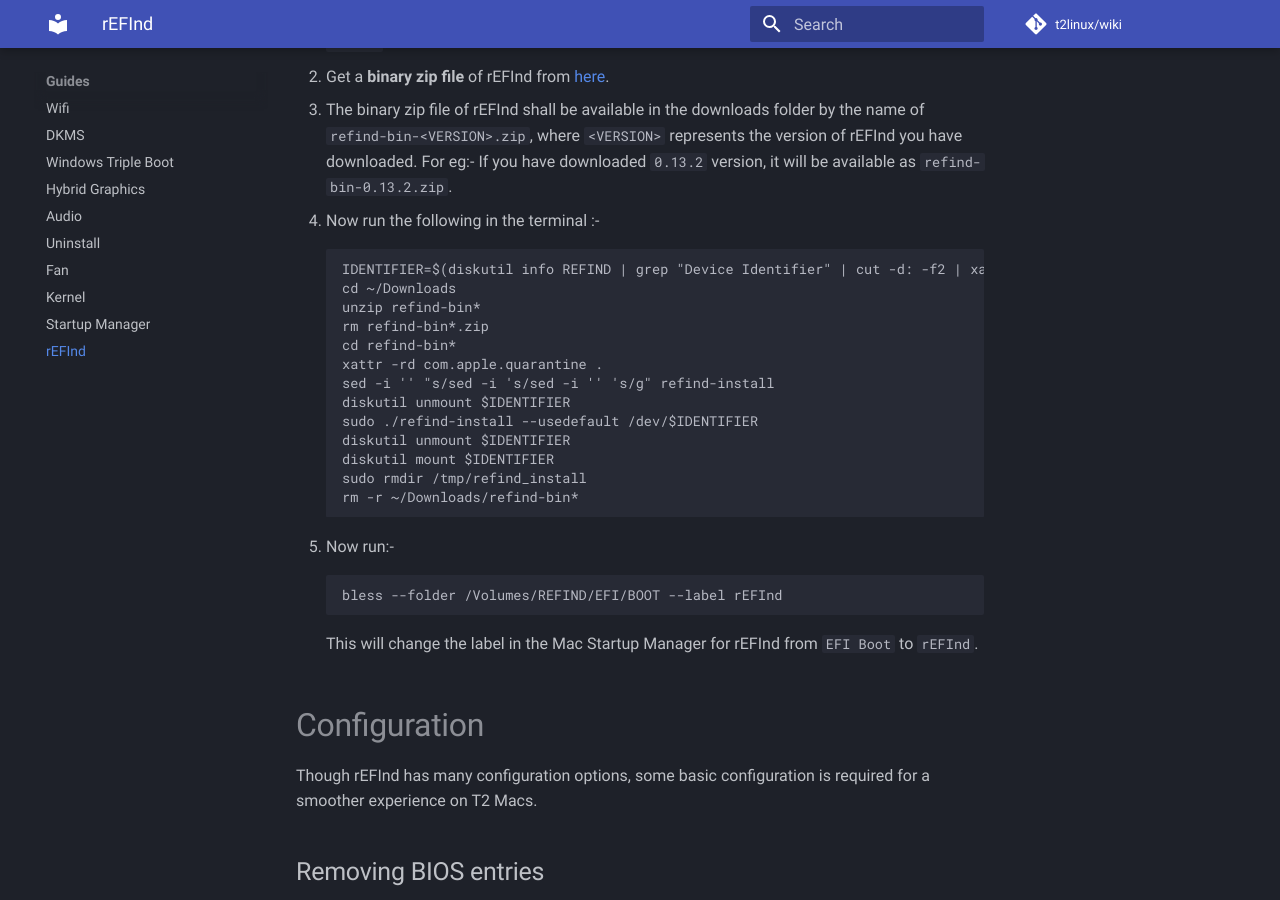
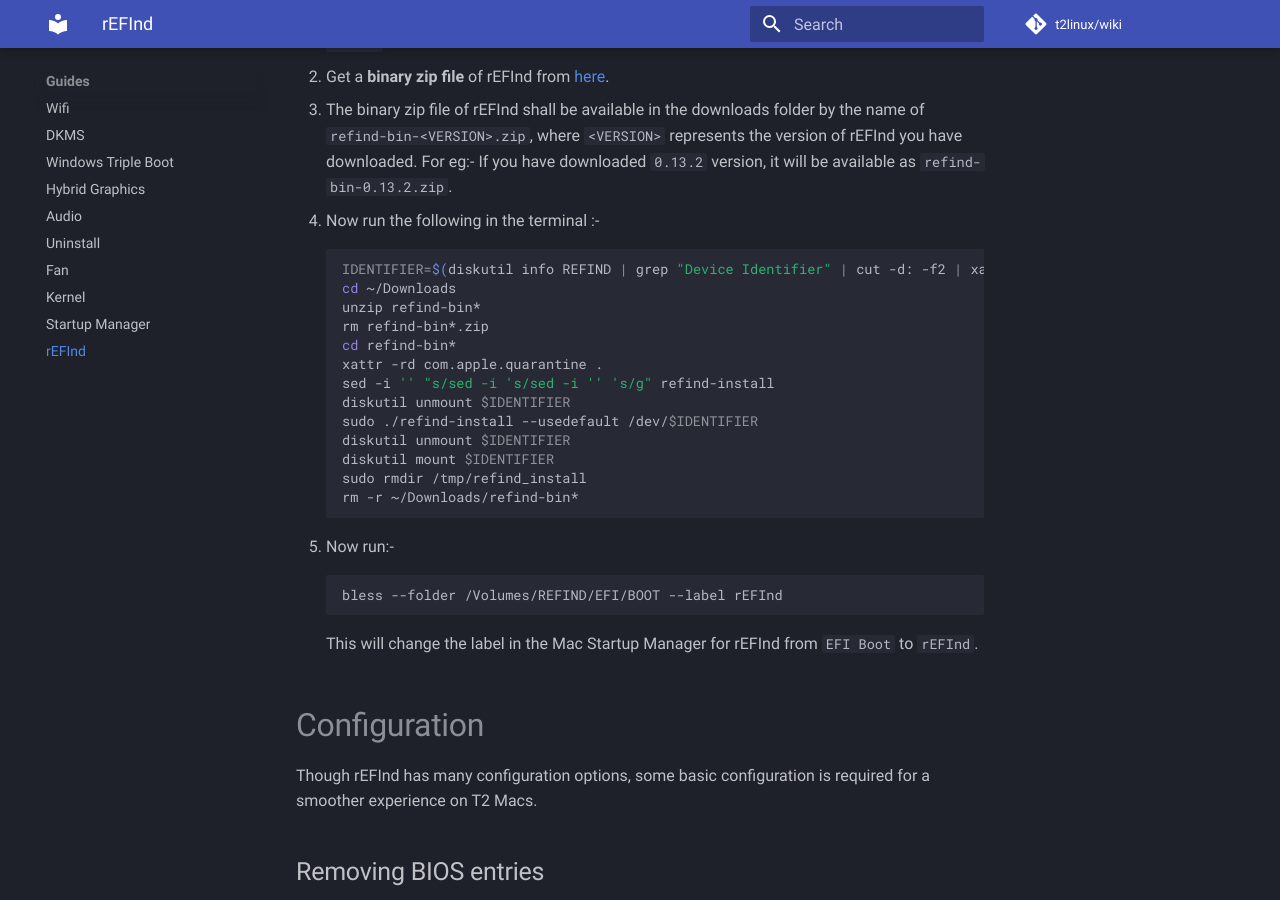
Before and after one commit to t2linux/wiki, an MkDocs documentation site: the page built from docs/guides/refind.md, in a window 1280 px wide and 900 px high, scrolled down 535 px. Built offline with MkDocs 1.6.1 and Material for MkDocs 9.7.7, drawn with Linux system fonts in a browser that asks for light colours; comment, search, counter and statistics services are not loaded; some of the changed text lies outside the part shown.

Commit message:
Add syntax highlight - rEFInd

````diff
--- a/docs/guides/refind.md
+++ b/docs/guides/refind.md
@@ -14,7 +14,7 @@ All steps given here have to be performed on **macOS**. You will also need to ha
 
 4. Now run the following in the terminal :-
 
-    ```plain
+    ```bash
     IDENTIFIER=$(diskutil info REFIND | grep "Device Identifier" | cut -d: -f2 | xargs)
     cd ~/Downloads
     unzip refind-bin*
@@ -32,7 +32,7 @@ All steps given here have to be performed on **macOS**. You will also need to ha
 
 5. Now run:-
 
-    ```plain
+    ```bash
     bless --folder /Volumes/REFIND/EFI/BOOT --label rEFInd
     ```
 
@@ -93,7 +93,7 @@ By default, rEFInd boots Linux indirectly by booting GRUB, systemd-boot etc. But
 
 5. Now run :-
 
-    ```plain
+    ```bash
     cd /boot
     sudo unzip refind-bin*
     sudo rm refind-bin*.zip
@@ -129,13 +129,13 @@ By default, rEFInd boots Linux indirectly by booting GRUB, systemd-boot etc. But
 
     1. ext2, ext3 or ext4 :-
 
-        ```plain
+        ```bash
         sudo tune2fs -L "Ubuntu" /dev/nvme0n1p3
         ```
 
     2. btrfs :-
 
-        ```plain
+        ```bash
         MOUNTPOINT=$(findmnt -n -o TARGET /dev/nvme0n1p3)
         sudo btrfs filesystem label $MOUNTPOINT "Ubuntu"
         ```
````
